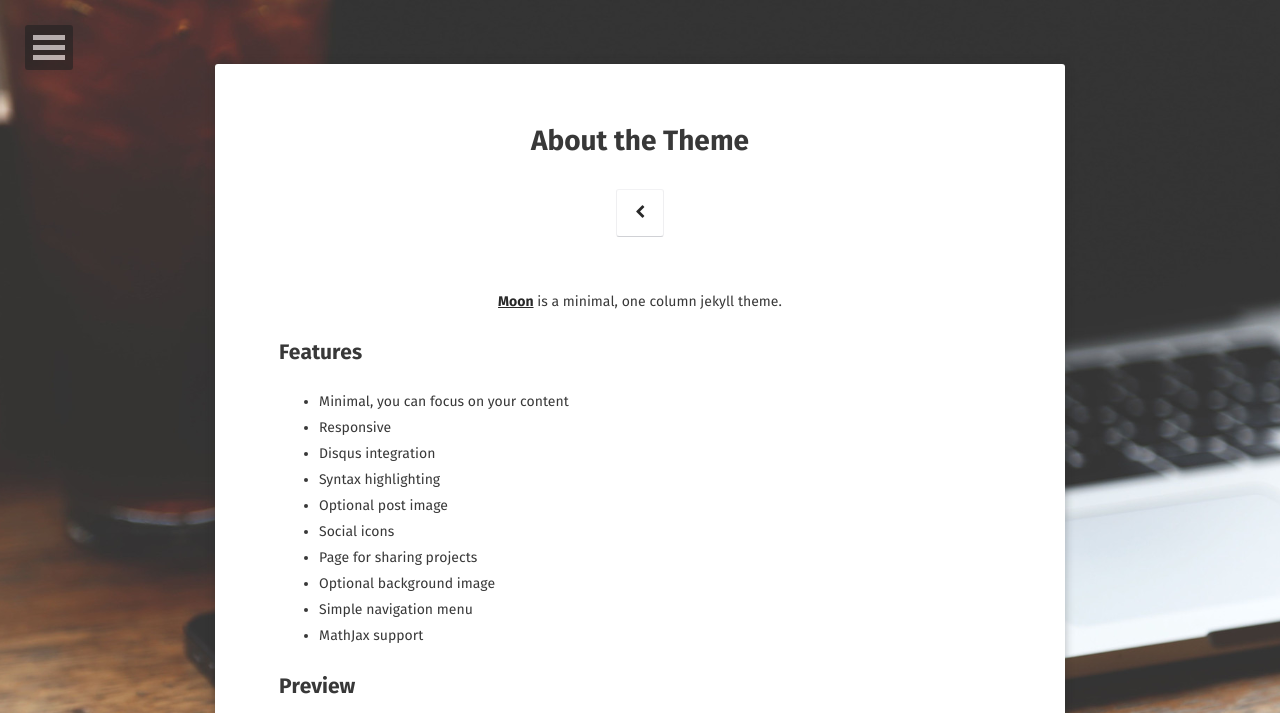
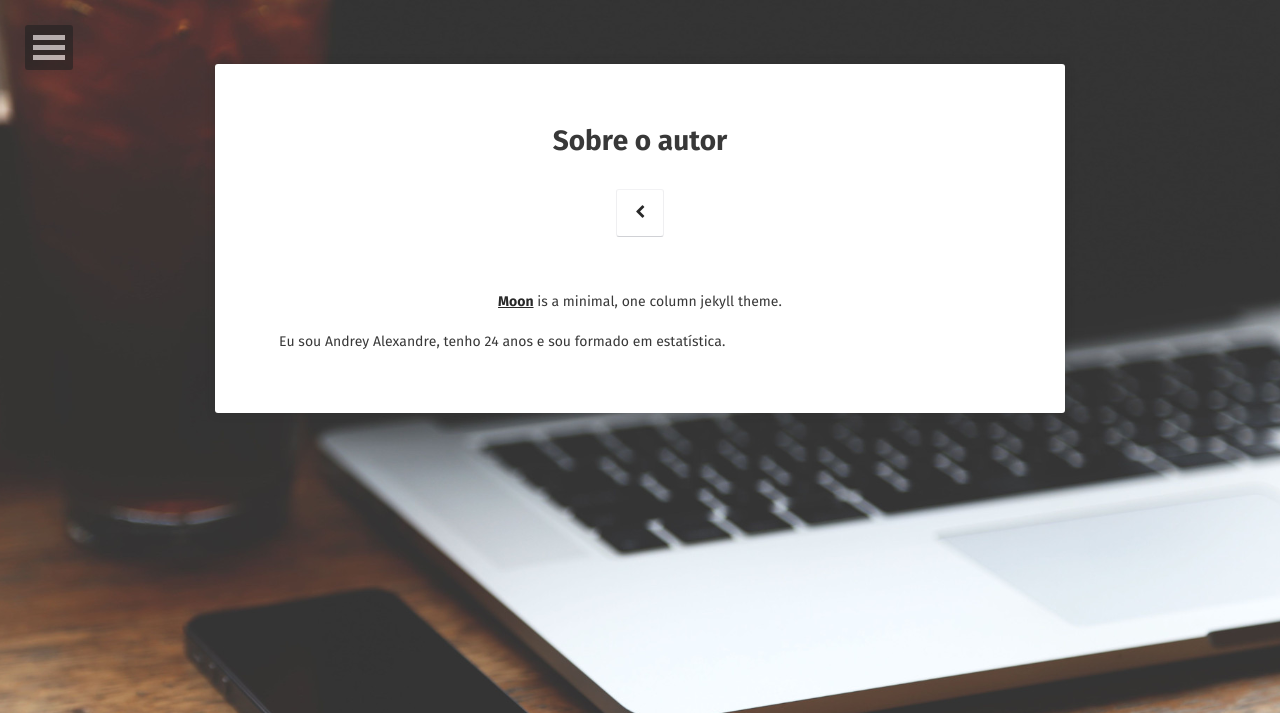
Before and after one commit to andrey-alexandre/andrey-alexandre.github.io, a Jekyll site: the page built from about/index.md, in a window 1280 px wide. Shown: the top 713 px of the page. Built offline with Jekyll 4.4.1, drawn with Linux system fonts in a browser that asks for light colours; some web fonts are replaced; some of the changed text lies outside the part shown; grey boxes are pictures that could not be loaded.

Commit message:
Traduzindo pontos principais

```diff
--- a/about/index.md
+++ b/about/index.md
@@ -1,37 +1,11 @@
 ---
 layout: page
-title: About the Theme
+title: Sobre o autor
 tags: [about, Jekyll, theme, moon]
-date: 2016-03-21
+date: 2022-01-29
 comments: false
 ---
 
 <center><a href="http://taylantatli.github.io/Moon"><b>Moon</b></a> is a minimal, one column jekyll theme.</center>
 
-## Features
-* Minimal, you can focus on your content
-* Responsive
-* Disqus integration
-* Syntax highlighting
-* Optional post image
-* Social icons
-* Page for sharing projects
-* Optional background image
-* Simple navigation menu
-* MathJax support
-
-## Preview
-
-{% capture images %}
-    https://cloud.githubusercontent.com/assets/754514/14509720/61c61058-01d6-11e6-93ab-0918515ecd56.png
-    https://cloud.githubusercontent.com/assets/754514/14509716/61ac6c8e-01d6-11e6-879f-8308883de790.png
-{% endcapture %}
-{% include gallery images=images caption="Screenshots of Moon Theme" cols=2 %}
-
-See a [live version of Moon](http://taylantatli.github.io/Moon) hosted on GitHub.
-
-## Getting Started
-
-To learn how to install and use this theme check out the [Setup Guide](http://taylantatli.me/Moon/moon-theme/) for more information.
-
-[Install Moon](https://github.com/TaylanTatli/Moon){: .btn}
+Eu sou Andrey Alexandre, tenho 24 anos e sou formado em estatística.
```
Also changed, not shown: posts/index.md (+2 -2 lines), projects/index.md (+2 -2 lines).
